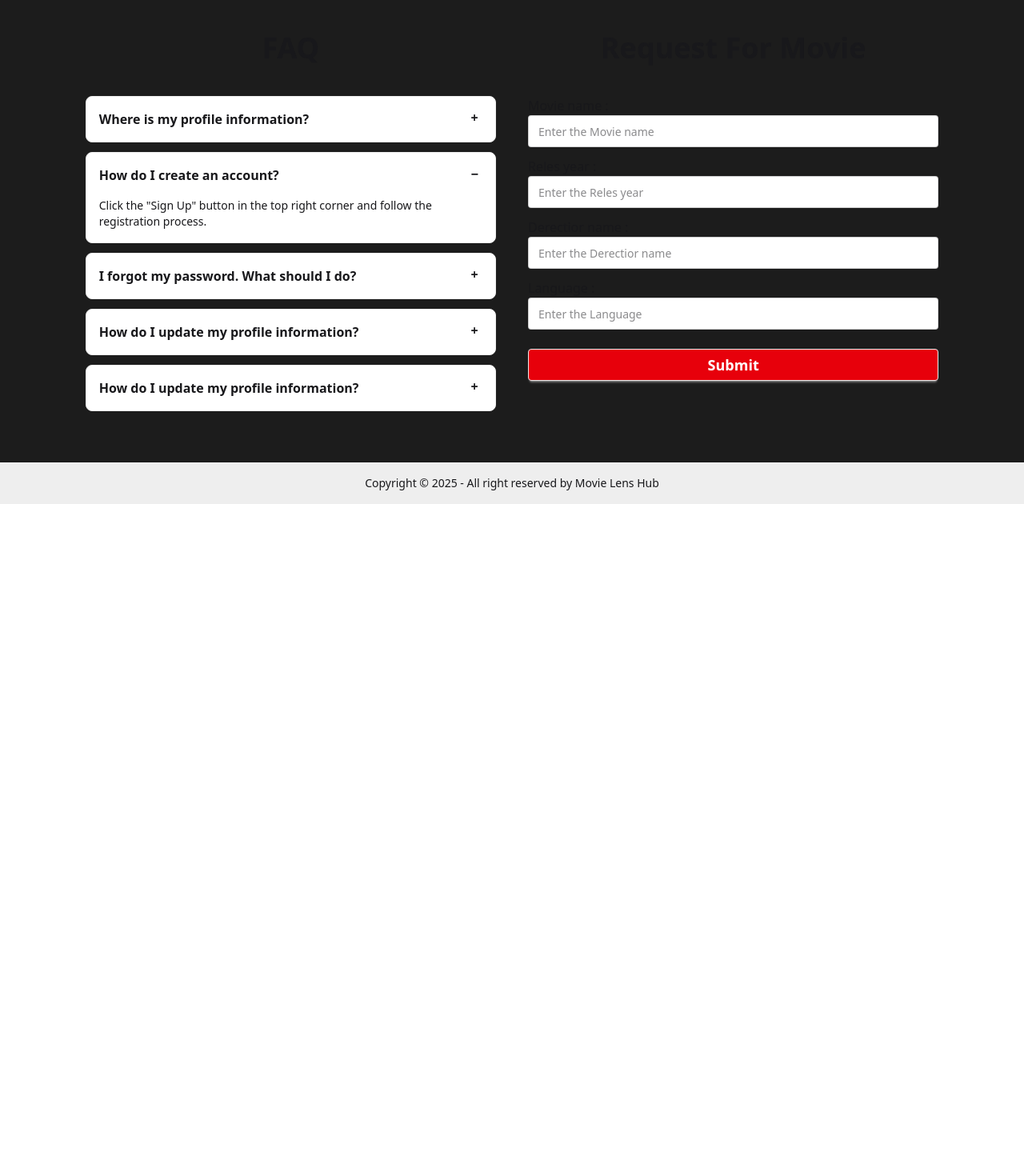
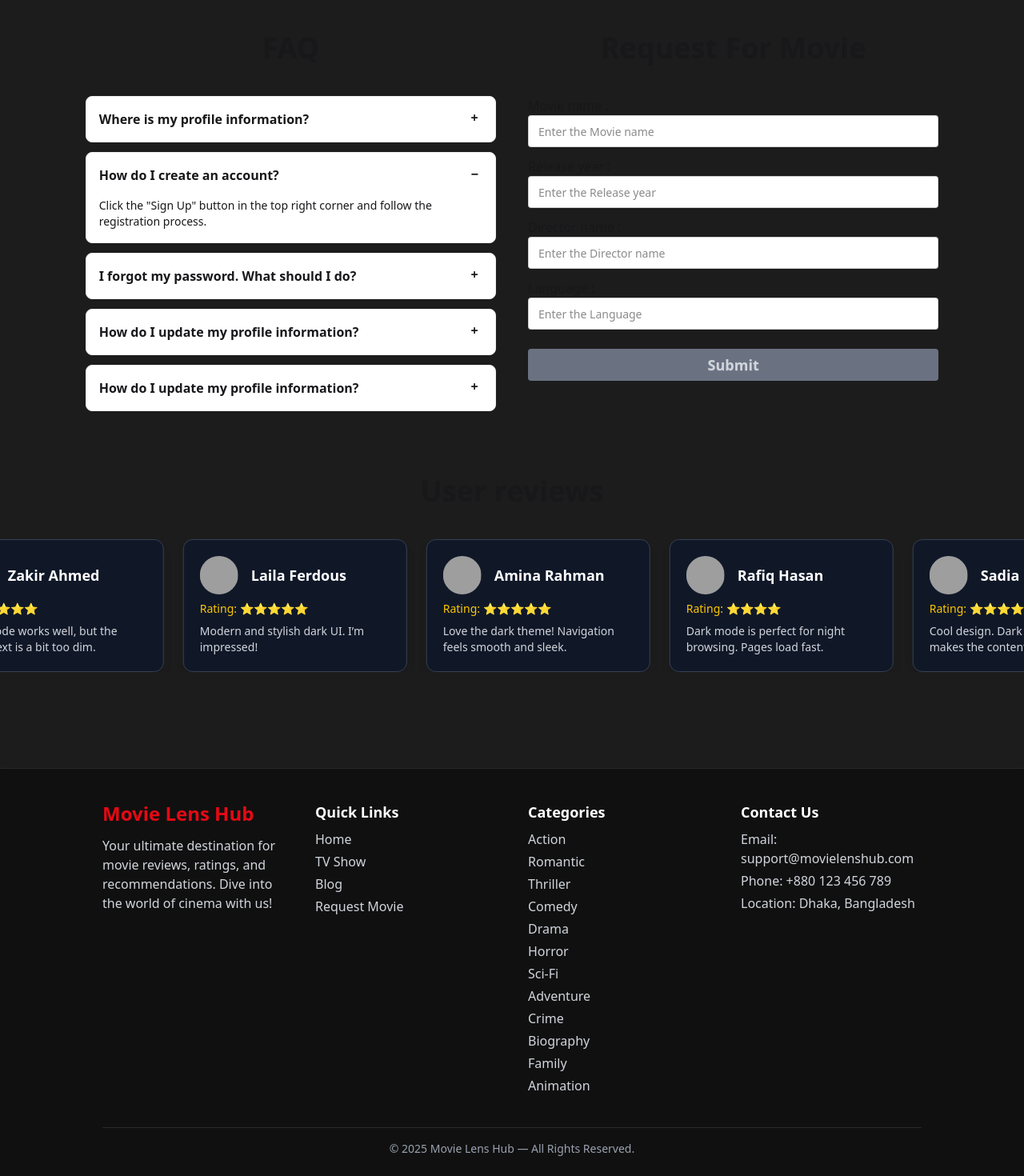
Before and after one commit to Nayeem1402/Movie-lens-hub, a React (Vite) app: page /blog in a window 1280 px wide. Shown: the part 1068-2538 px from the top of the page at 80% size. Before the commit the page ends 1698 px from the top, so only its background shows below. Built offline with nearby package versions, Linux system fonts and the light colour scheme; grey boxes are pictures that could not be loaded.

Commit message:
all desing is done

```diff
--- /dev/null
+++ b/src/Components/Comments.jsx
@@ -0,0 +1,61 @@
+import { use } from "react";
+
+export default function Comments({ comments }) {
+  const comentData = use(comments);
+
+  return (
+    <section className="overflow-hidden py-10 w-full">
+
+      {/* Animation inside the component */}
+      <style>
+        {`
+          @keyframes smoothLoopRight {
+            0% { transform: translateX(-50%); }
+            100% { transform: translateX(0); }
+          }
+
+          .loop-scroll-right {
+            display: flex;
+            width: max-content;
+            animation: smoothLoopRight 50s linear infinite;
+          }
+        `}
+      </style>
+
+      <h1 className="text-center font-black text-4xl my-10">User reviews</h1>
+
+      <div className="relative w-full overflow-hidden">
+
+        {/* Scrolling row */}
+        <div className="loop-scroll-right">
+
+          {/* Duplicate data for a seamless loop */}
+          {[...comentData, ...comentData].map((comment, index) => (
+            <div
+              key={index}
+              className="w-[280px] mx-3 bg-gray-900 border border-gray-700 p-5 rounded-xl shadow-lg"
+            >
+              <div className="flex items-center gap-4 mb-2">
+                <img
+                  className="w-12 h-12 rounded-full"
+                  src={comment.profile_picture}
+                  alt={comment.name}
+                />
+                <h2 className="text-lg font-semibold text-white">
+                  {comment.name}
+                </h2>
+              </div>
+
+              <p className="text-sm text-yellow-400 mb-2">
+                Rating: {"⭐".repeat(comment.rating)}
+              </p>
+
+              <p className="text-sm text-gray-300">{comment.comment}</p>
+            </div>
+          ))}
+
+        </div>
+      </div>
+    </section>
+  );
+}
--- a/src/Components/Footer.jsx
+++ b/src/Components/Footer.jsx
@@ -1,12 +1,91 @@
 
-export default function Footer() {
-    return (
-        <div>
-            <footer className="footer mt-16 sm:footer-horizontal footer-center bg-base-300 text-base-content p-4">
-                <aside>
-                    <p>Copyright © {new Date().getFullYear()} - All right reserved by Movie Lens Hub</p>
-                </aside>
+            export default function Footer() {
+  const categories = [
+            "Action",
+            "Romantic",
+            "Thriller",
+            "Comedy",
+            "Drama",
+            "Horror",
+            "Sci-Fi",
+            "Adventure",
+            "Crime",
+            "Biography",
+            "Family",
+            "Animation",
+            ];
+
+            return (
+            <footer className="bg-black/40 backdrop-blur-md text-white mt-20 pt-10 pb-6 px-[10%] border-t border-white/10">
+
+                <div className="grid grid-cols-1 sm:grid-cols-2 md:grid-cols-4 gap-10">
+
+
+                    <div>
+                        <h2 className="text-2xl font-extrabold text-[#E50914] mb-3">
+                            Movie Lens Hub
+                        </h2>
+                        <p className="text-gray-300">
+                            Your ultimate destination for movie reviews, ratings, and recommendations. Dive into the world of cinema with us!
+                        </p>
+                    </div>
+
+                    {/* Quick Links */}
+                    <div>
+                        <h3 className="text-lg font-bold mb-2">Quick Links</h3>
+                        <ul className="space-y-1 text-gray-300">
+                            {["Home", "TV Show", "Blog", "Request Movie"].map((item, idx) => (
+                                <li key={idx}>
+                                    <a className="hover:text-[#E50914] transition duration-300 cursor-pointer">
+                                        {item}
+                                    </a>
+                                </li>
+                            ))}
+                        </ul>
+                    </div>
+
+                    {/* Categories */}
+                    <div>
+                        <h3 className="text-lg font-bold mb-2">Categories</h3>
+                        <ul className="space-y-1 text-gray-300">
+                            {categories.map((cat, idx) => (
+                                <li key={idx}>
+                                    <a className="hover:text-[#E50914] transition duration-300 cursor-pointer">
+                                        {cat}
+                                    </a>
+                                </li>
+                            ))}
+                        </ul>
+                    </div>
+
+                    {/* Contact */}
+                    <div>
+                        <h3 className="text-lg font-bold mb-2">Contact Us</h3>
+                        <ul className="space-y-1 text-gray-300">
+                            <li>Email: support@movielenshub.com</li>
+                            <li>Phone: +880 123 456 789</li>
+                            <li>Location: Dhaka, Bangladesh</li>
+                        </ul>
+
+                        {/* Social Icons */}
+                        <div className="flex gap-4 mt-4">
+                            <a className="hover:text-[#E50914] transition text-xl cursor-pointer">
+                                <i className="fa-brands fa-facebook"></i>
+                            </a>
+                            <a className="hover:text-[#E50914] transition text-xl cursor-pointer">
+                                <i className="fa-brands fa-instagram"></i>
+                            </a>
+                            <a className="hover:text-[#E50914] transition text-xl cursor-pointer">
+                                <i className="fa-brands fa-youtube"></i>
+                            </a>
+                        </div>
+                    </div>
+                </div>
+
+                {/* Bottom Section */}
+                <div className="text-center text-gray-400 mt-10 border-t border-white/10 pt-4 text-sm">
+                    © {new Date().getFullYear()} Movie Lens Hub — All Rights Reserved.
+                </div>
             </footer>
-        </div>
-    )
+            );
 }
--- a/src/Components/RequestForMovie.jsx
+++ b/src/Components/RequestForMovie.jsx
@@ -1,16 +1,99 @@
+import { useState } from "react";
 
 export default function RequestForMovie() {
+    const [movieName, setMovieName] = useState("");
+    const [releaseYear, setReleaseYear] = useState("");
+    const [directorName, setDirectorName] = useState("");
+    const [language, setLanguage] = useState("");
+
+    const allFilled =
+        movieName.trim() !== "" &&
+        releaseYear.trim() !== "" &&
+        directorName.trim() !== "";
+
+    const handleSubmit = () => {
+        alert("Your request has been submitted! Thank you for your suggestion.");
+
+        // Clear input fields
+        setMovieName("");
+        setReleaseYear("");
+        setDirectorName("");
+        setLanguage("");
+    };
+
     return (
         <section className="w-full md:w-1/2">
-                <h1 className="text-center font-black text-4xl my-10 w-full">Request For Movie</h1>
+            <h1 className="text-center font-black text-4xl my-10 w-full">
+                Request For Movie
+            </h1>
+
             <div className="w-full mx-auto flex flex-col gap-3">
-               <h2> Movie name : <br /> <input type="text" placeholder="Enter the Movie name" className="input w-full" /></h2>
-               <h2> Reles year : <br /> <input type="text" placeholder="Enter the Reles year" className="input  w-full" /></h2>
-               <h2> Derectior name : <br /> <input type="text" placeholder="Enter the Derectior name" className="input  w-full" /></h2>
-               <h2> Language : <br /> <input type="text" placeholder="Enter the Language" className="input  w-full" /></h2>
+                <h2>
+                    Movie name :
+                    <br />
+                    <input
+                        type="text"
+                        required
+                        placeholder="Enter the Movie name"
+                        value={movieName}
+                        onChange={(e) => setMovieName(e.target.value)}
+                        className="input w-full"
+                    />
+                </h2>
 
-                <button className="btn bg-red-600 text-white text-lg mt-3 w-full hover:bg-white hover:text-red-600">Submit</button>
+                <h2>
+                    Release year :
+                    <br />
+                    <input
+                        type="text"
+                        required
+                        placeholder="Enter the Release year"
+                        value={releaseYear}
+                        onChange={(e) => setReleaseYear(e.target.value)}
+                        className="input w-full "
+                    />
+                </h2>
+
+                <h2>
+                    Director name :
+                    <br />
+                    <input
+                        type="text"
+                        required
+                        placeholder="Enter the Director name"
+                        value={directorName}
+                        onChange={(e) => setDirectorName(e.target.value)}
+                        className="input w-full"
+                    />
+                </h2>
+
+                <h2>
+                    Language :
+                    <br />
+                    <input
+                        type="text"
+                        placeholder="Enter the Language"
+                        value={language}
+                        onChange={(e) => setLanguage(e.target.value)}
+                        className="input w-full"
+                    />
+                </h2>
+
+                {/* Button: disabled until all required fields filled */}
+                <button
+                    onClick={handleSubmit}
+                    disabled={!allFilled}
+                    className={`btn text-lg mt-3 w-full
+                        ${
+                            allFilled
+                                ? "bg-red-600 text-white hover:bg-white hover:text-red-600 cursor-pointer"
+                                : "bg-gray-500 text-gray-300 cursor-not-allowed"
+                        }
+                    `}
+                >
+                    Submit
+                </button>
             </div>
         </section>
-    )
+    );
 }
--- a/src/Pages/Blog.jsx
+++ b/src/Pages/Blog.jsx
@@ -2,9 +2,12 @@ import Faq from "../Components/Faq";
 import Suscribtion from "../Components/Suscribtion";
 import Upcomming from "../Components/Upcomming";
 import { Suspense } from 'react';
+import Comments from "../Components/Comments";
+export default function Blog() {
+  const comming = fetch("./../../public/Upcomming.json")
+    .then(res => res.json());
 
-export default function Blog() {
-  const comming =  fetch("./../../public/Upcomming.json")
+    const comments = fetch("./../../public/comments.json")
     .then(res => res.json());
   return (
     <>
@@ -13,6 +16,9 @@ export default function Blog() {
         <Upcomming comming={comming}></Upcomming>
       </Suspense>
       <Faq></Faq>
+      <Suspense fallback={<h2 className="text-center mt-10 text-3xl font-semibold">Loading...</h2>}>
+      <Comments comments={comments}></Comments>
+      </Suspense>
     </>
   )
 }
```
Lines whose indentation alone changed are shown as unchanged.
